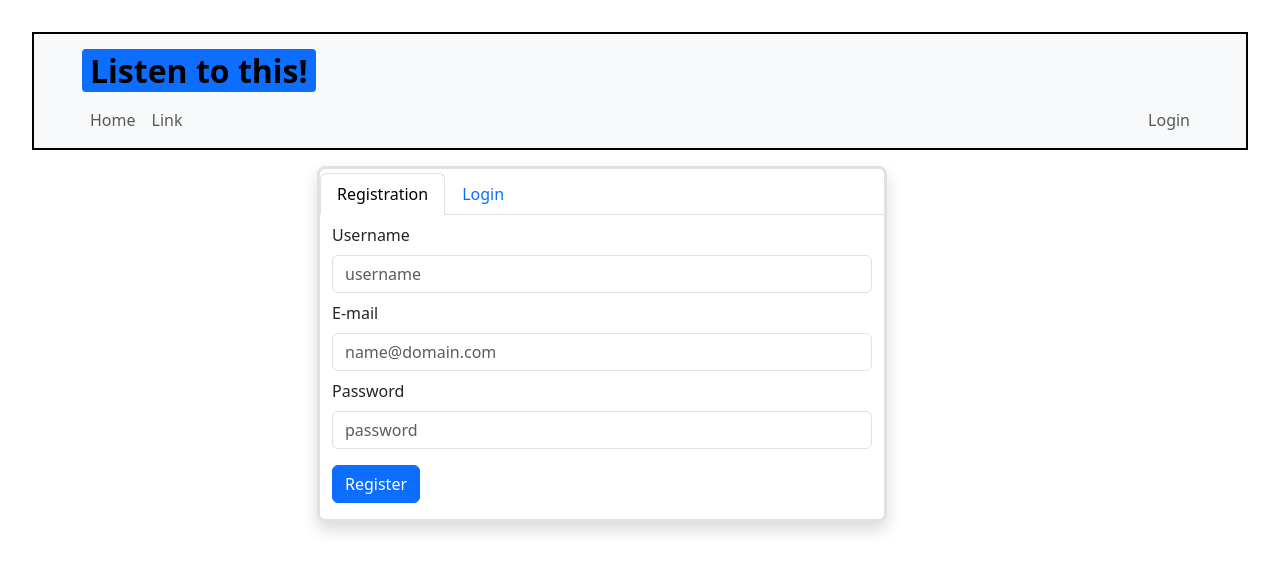
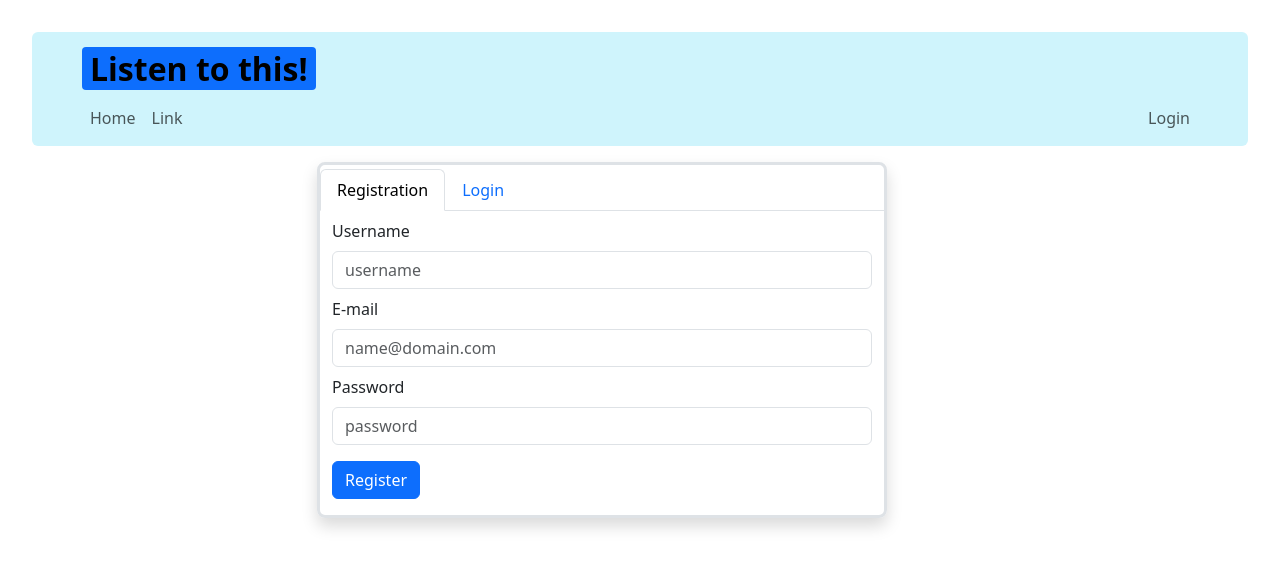
Before and after one commit to Leon35-fc/LISTEN-TO-THIS---react, a React (Vite) app in the folder listen_to_this/: page /auth in a window 1280 px wide. Shown: the top 572 px of the page. Built offline with nearby package versions, Linux system fonts and the light colour scheme.

Commit message:
grafic improvement

```diff
--- a/listen_to_this/src/components/CenterContent.jsx
+++ b/listen_to_this/src/components/CenterContent.jsx
@@ -256,8 +256,8 @@ const CenterContent = () => {
       <Container>
         {/* CARD/PLAYER */}
         {fetchedData.length > 0 && (
-          <Row className="row-cols-1 row-cols-md-2 justify-content-center border border-2 border-black my-3 p-2">
-            <Card className="d-flex align-items-center">
+          <Row className="row-cols-1 row-cols-md-2 justify-content-center /*border border-2 border-black*/ my-3 p-2">
+            <Card className="d-flex align-items-center shadow">
               <Card.Img
                 variant="top"
                 src={
@@ -376,7 +376,7 @@ const CenterContent = () => {
           <Container className="p-0 m-0">
             {/* <CustomCarousel dataAPI={fetchedData} /> */}
 
-            <Row className="row-cols-1 justify-content-center gap-5">
+            <Row className="row-cols-1 row-cols-2 justify-content-center gap-5">
               {fetchedData && fetchedData.length > 0 &&( <Results
                 text={'Results'}
                 fetchedData={fetchedData}
--- a/listen_to_this/src/components/LttNavbar.jsx
+++ b/listen_to_this/src/components/LttNavbar.jsx
@@ -10,7 +10,7 @@ const LttNavbar = (props) => {
   return (
     <Navbar
       expand="lg"
-      className="d-flex justify-content-between bg-body-tertiary border border-2 border-black"
+      className="d-flex justify-content-between bg-info-subtle /*border border-2 border-black*/ rounded rounded-2"
     >
       <Container className="d-flex row-cols-4 row-cols-lg-1 flex-wrap text-start">
         <Navbar.Brand href="#home">
```
